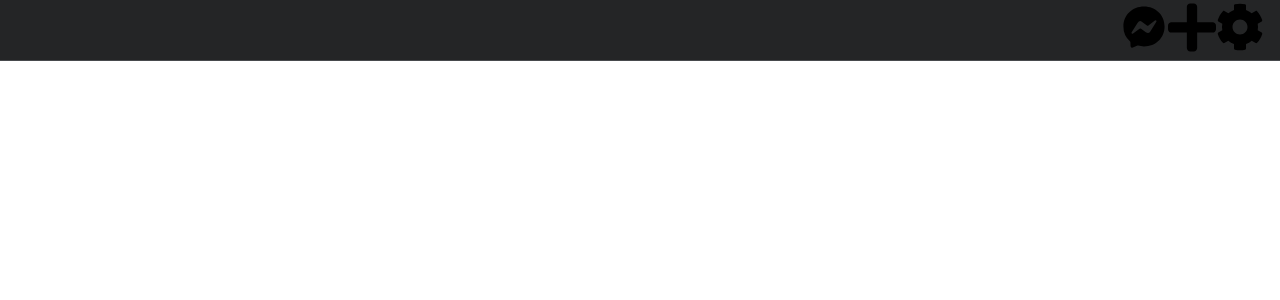
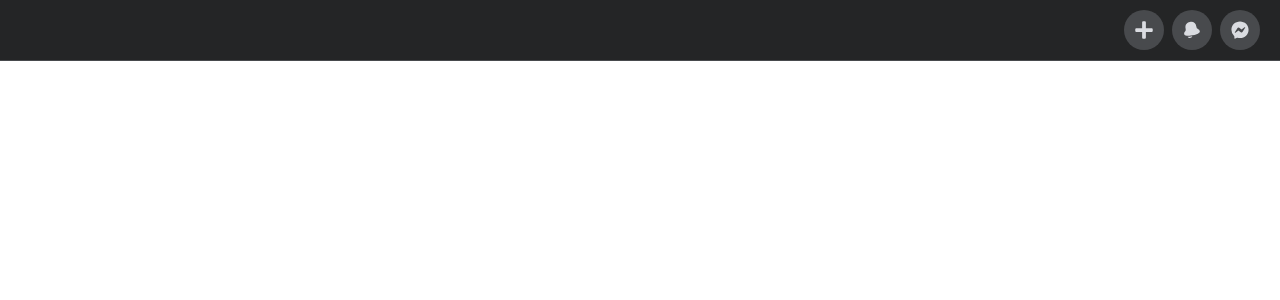
Before and after one commit to tiago-pires/react-concepts, a React (Create React App) app: page / in a window 1280 px wide. Shown: the top 300 px of the page. Built offline with nearby package versions, Linux system fonts and the light colour scheme.

Commit message:
Add correct icons and basic style for top icons @7:40

```diff
--- a/src/App.js
+++ b/src/App.js
@@ -1,20 +1,24 @@
 import { ReactComponent as MessengerIcon } from "./icons/messenger.svg";
 import { ReactComponent as PlusIcon } from "./icons/plus.svg";
-import { ReactComponent as CogIcon } from "./icons/cog.svg";
+import { ReactComponent as BellIcon } from "./icons/bell.svg";
 
 function App() {
    return (
       <Navbar>
+         <NavItem icon={<PlusIcon />} />
+         <NavItem icon={<BellIcon />} />
          <NavItem icon={<MessengerIcon />} />
-         <NavItem icon={<PlusIcon />} />
-         <NavItem icon={<CogIcon />} />
       </Navbar>
    );
 }
 
 function NavItem(props) {
    return (
-      <li className="nav-item"> {props.icon} </li>
+      <li className="nav-item">
+         <a href="#" className="icon-button">
+            {props.icon}
+         </a>
+      </li>
    );
 }
 
--- a/src/index.css
+++ b/src/index.css
@@ -42,9 +42,8 @@ a {
 
 .navbar-nav {
    /* max-width: 100%; */
-   /* height: 100%; */
+   height: 100%;
    display: flex;
-   color: white;
    justify-content: flex-end;
 }
 
@@ -54,3 +53,26 @@ a {
    align-items: center;
    justify-content: center;
 }
+
+.icon-button {
+   --button-size: calc(var(--nav-size) * .5);
+   width: var(--button-size);
+   height: var(--button-size);
+   padding: 5px;
+   border-radius: 50%;
+   display: flex;
+   justify-content: center;
+   align-items: center;
+   background-color: var(--bg-accent);
+   transition: filter 300ms;
+}
+
+.icon-button:hover {
+   filter: brightness(1.2);
+}
+
+.icon-button svg {
+   fill: var(--text-color);
+   height: 20px;
+   width: 20px;
+}
```
